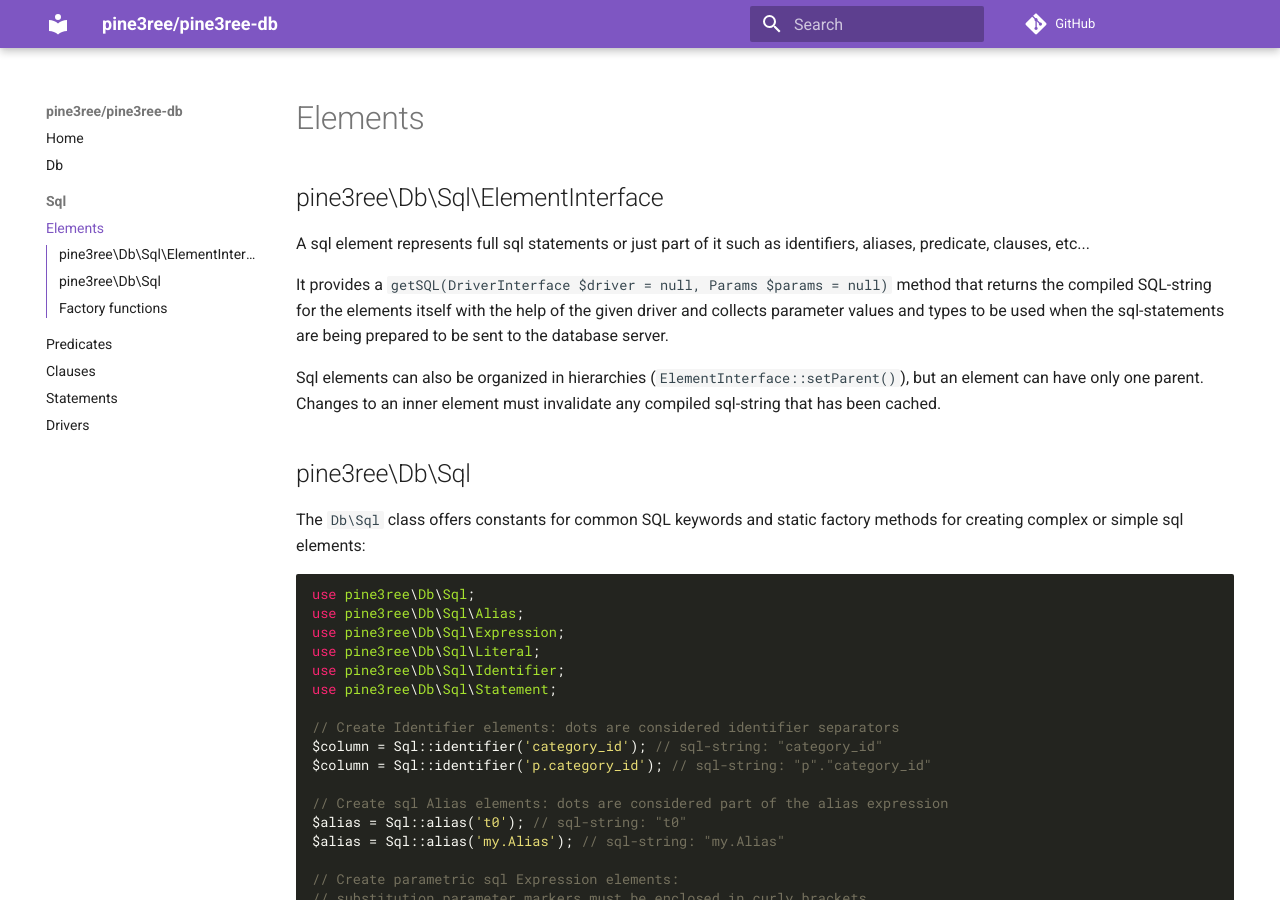
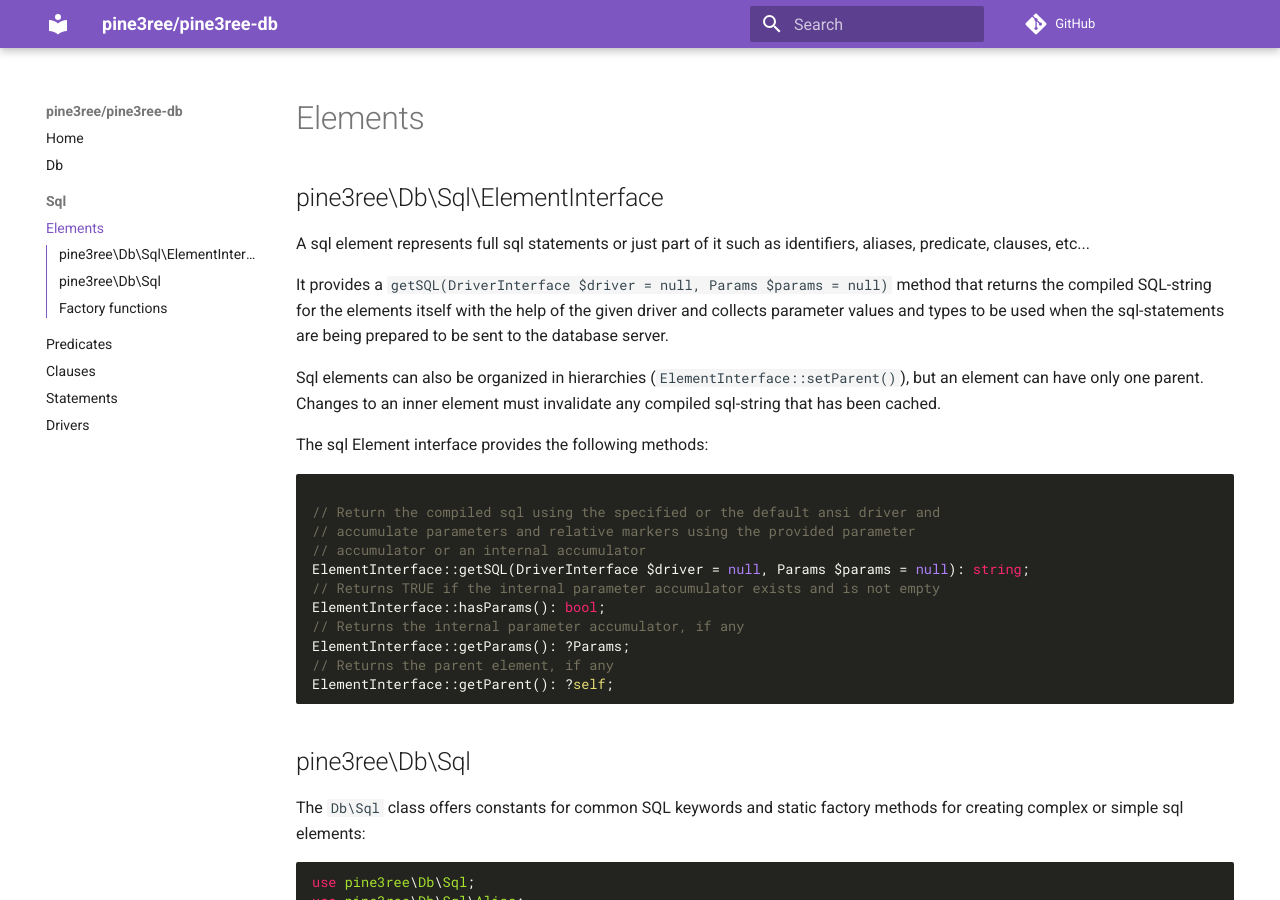
Before and after one commit to pine3ree/pine3ree-db, an MkDocs documentation site: the page built from docs/sql/elements.md, in a window 1280 px wide and 900 px high. Built offline with MkDocs 1.6.1 and Material for MkDocs 9.7.7, drawn with Linux system fonts in a browser that asks for light colours; comment, search, counter and statistics services are not loaded.

Commit message:
Update docs
Signed-off-by: pine3ree <pine3ree@gmail.com>

````diff
--- a/docs/sql/elements.md
+++ b/docs/sql/elements.md
@@ -11,6 +11,21 @@ are being prepared to be sent to the database server.
 Sql elements can also be organized in hierarchies (`ElementInterface::setParent()`),
 but an element can have only one parent. Changes to an inner element must invalidate
 any compiled sql-string that has been cached.
+
+The sql Element interface provides the following methods:
+```php
+
+// Return the compiled sql using the specified or the default ansi driver and
+// accumulate parameters and relative markers using the provided parameter
+// accumulator or an internal accumulator
+ElementInterface::getSQL(DriverInterface $driver = null, Params $params = null): string;
+// Returns TRUE if the internal parameter accumulator exists and is not empty
+ElementInterface::hasParams(): bool;
+// Returns the internal parameter accumulator, if any
+ElementInterface::getParams(): ?Params;
+// Returns the parent element, if any
+ElementInterface::getParent(): ?self;
+```
 
 ## pine3ree\Db\Sql
 The `Db\Sql` class offers constants for  common SQL keywords and static factory methods
````
